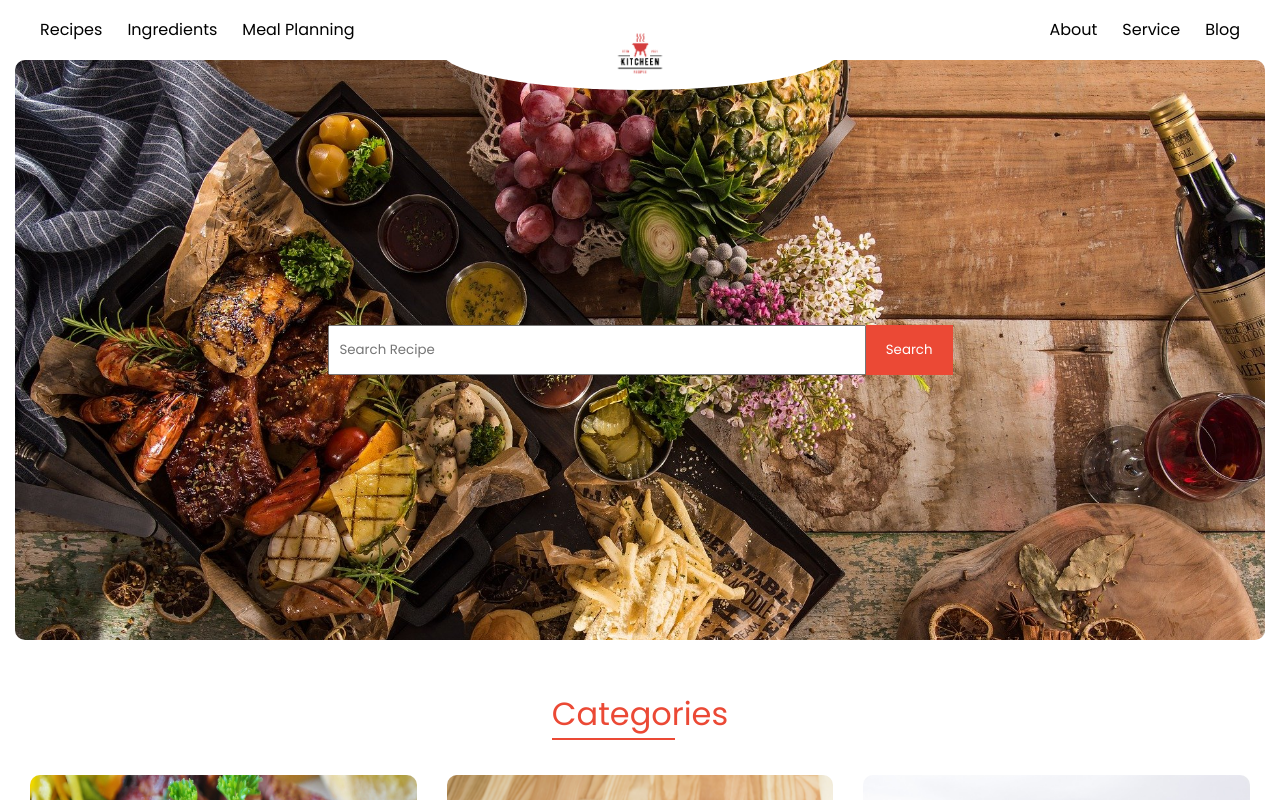
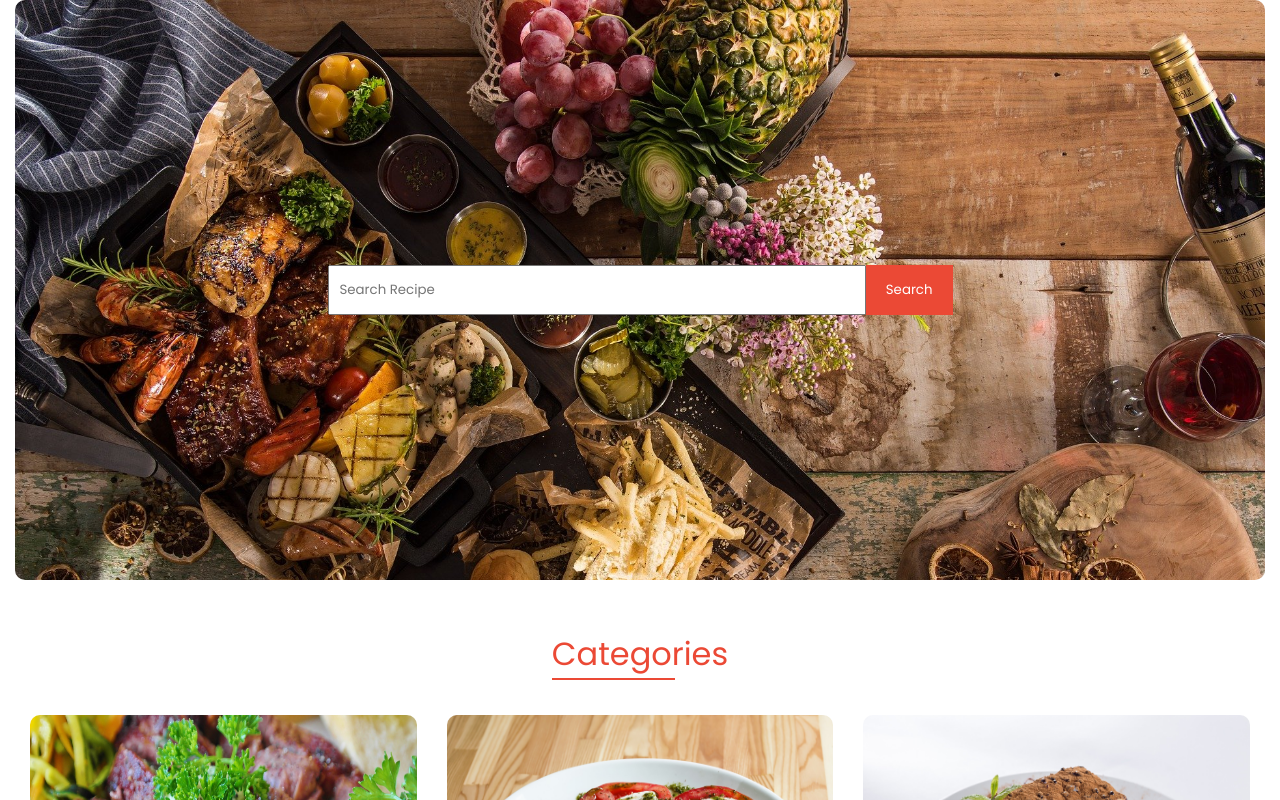
Before and after one commit to mart-anthony-stark/Food-Recipe-Web-App-React-TS, a React (Vite) app: page /home in a window 1280 px wide. Shown: the top 800 px of the page. Built offline with nearby package versions, Linux system fonts and the light colour scheme.

Commit message:
remove: navbar component

```diff
--- a/src/views/home/Home.tsx
+++ b/src/views/home/Home.tsx
@@ -1,7 +1,6 @@
 import { Suspense, lazy } from "react";
 import "./home.css";
 import Banner from "../../components/banner/Banner";
-import Navbar from "../../components/navbar/Navbar";
 import { LazyLoadImage } from "react-lazy-load-image-component";
 import { Link } from "react-router-dom";
 import Heading from "../../components/Heading";
@@ -33,7 +32,6 @@ const categories: Category[] = [
 const Home = () => {
   return (
     <>
-      <Navbar />
       <Banner />
       <Heading title="Categories" />
       <div className="categories">
```
